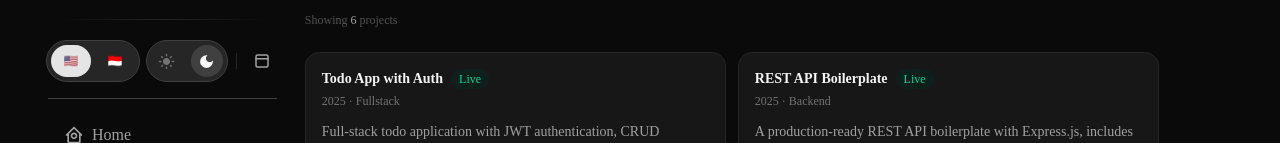
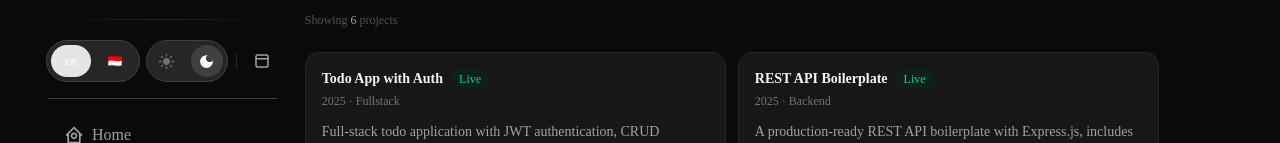
Before and after one commit to jieffrey/Jeffrey, a Next.js app: page /en/projects in a window 1280 px wide. Shown: the part 244-387 px from the top of the page. Built offline with nearby package versions, Linux system fonts and the light colour scheme.

Commit message:
ubah dikit

```diff
--- a/common/components/layouts/sidebar/IntToogle.tsx
+++ b/common/components/layouts/sidebar/IntToogle.tsx
@@ -12,7 +12,7 @@ const IntlToggle = () => {
   const [isPending, startTransition] = useTransition();
 
   const locales = [
-    { value: "en", flag: "🇺🇸" },
+    { value: "en", flag: "en" },
     { value: "id", flag: "🇮🇩" },
   ];
 
--- a/common/components/layouts/sidebar/ThemeToogle.tsx
+++ b/common/components/layouts/sidebar/ThemeToogle.tsx
@@ -19,7 +19,6 @@ const ThemeToggle = () => {
     return () => cancelAnimationFrame(timer);
   }, []);
 
-  // Placeholder biar layout gak shift saat SSR
   if (!mounted) {
     return (
       <div className="h-10 w-22 rounded-full border-[1.5px] border-neutral-300 bg-neutral-100 dark:border-neutral-700 dark:bg-neutral-800" />
```
